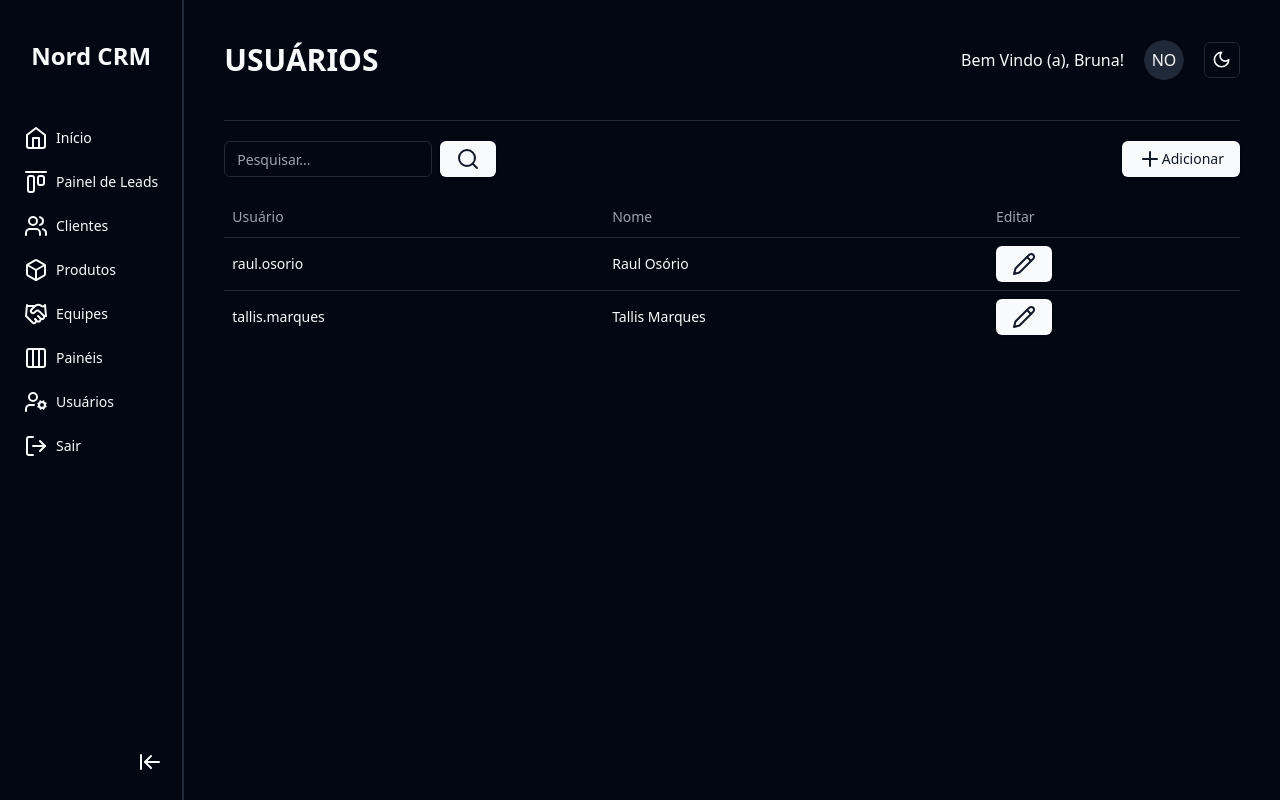
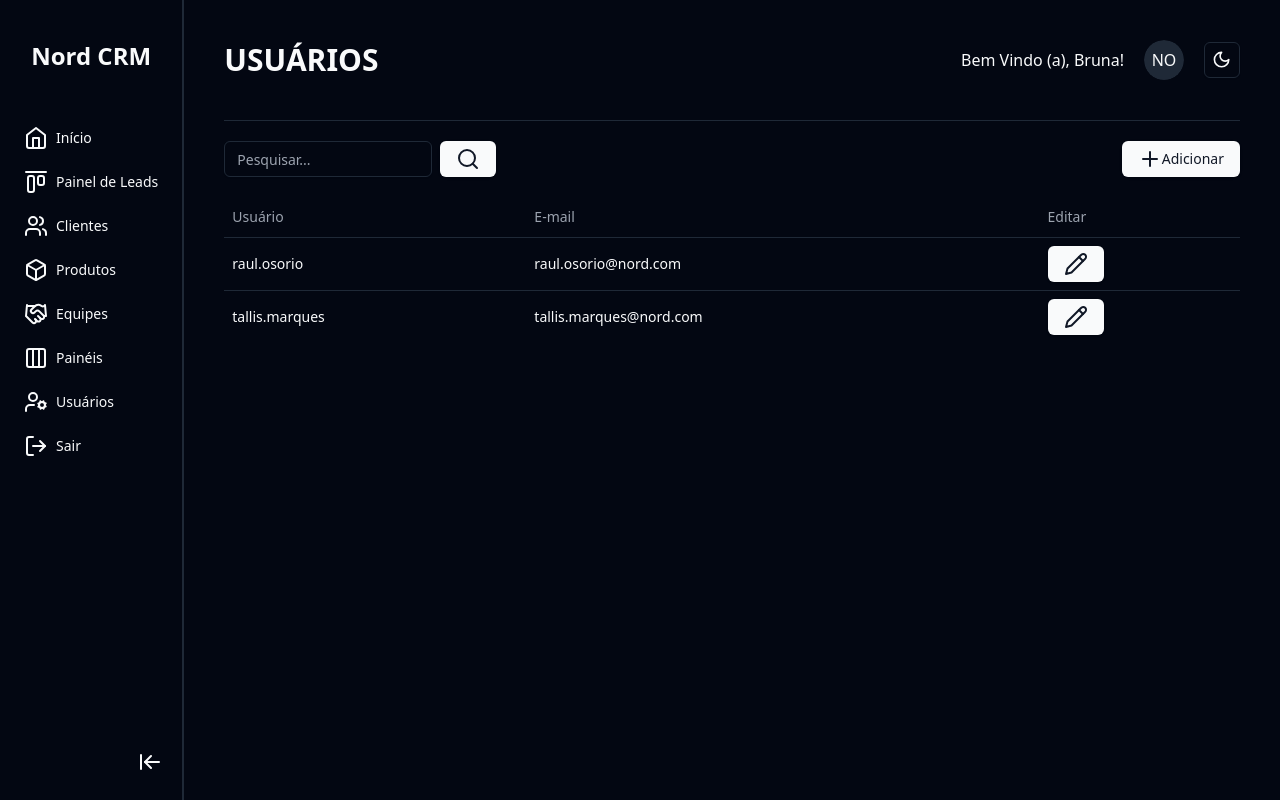
Before and after one commit to JA-Lourenco/NordCRM, a React (Vite) app: page /users in a window 1280 px wide. Built offline with nearby package versions, Linux system fonts and the light colour scheme.

Commit message:
style: adjust to modal lead form param and users table view

```diff
--- a/src/pages/LeadsPanel/index.tsx
+++ b/src/pages/LeadsPanel/index.tsx
@@ -1,3 +1,5 @@
+import { useState } from "react";
+
 import { Button } from "@/components/ui/button";
 import { ScrollArea } from "@/components/ui/scroll-area";
 
@@ -10,12 +12,6 @@ import {
 	SelectValue,
 } from "@/components/ui/select";
 import {
-	Dialog,
-	DialogContent,
-	DialogTitle,
-	DialogTrigger,
-} from "@/components/ui/dialog";
-import {
 	Card,
 	CardContent,
 	CardDescription,
@@ -26,7 +22,6 @@ import {
 import { ModalFormLead } from "@/components/ModalFormLead";
 
 import { ExternalLink, Plus, Smartphone, User } from "lucide-react";
-import { useState } from "react";
 
 export interface LeadProps {
 	id: string;
@@ -212,17 +207,11 @@ export function LeadsPanel() {
 	return (
 		<>
 			<section className="flex items-center gap-x-5">
-				<Dialog>
-					<DialogTrigger asChild>
-						<Button>
-							<Plus className="mr-2" /> Adicionar
-						</Button>
-					</DialogTrigger>
-
-					<DialogContent>
-						<DialogTitle>Nova Lead</DialogTitle>
-					</DialogContent>
-				</Dialog>
+				<ModalFormLead create>
+					<Button>
+						<Plus className="mr-2" /> Adicionar
+					</Button>
+				</ModalFormLead>
 
 				<PanelSelect />
 			</section>
--- a/src/pages/Users/index.tsx
+++ b/src/pages/Users/index.tsx
@@ -33,7 +33,7 @@ export function Users() {
 				<TableHeader>
 					<TableRow>
 						<TableHead>Usuário</TableHead>
-						<TableHead>Nome</TableHead>
+						<TableHead>E-mail</TableHead>
 						<TableHead>Editar</TableHead>
 					</TableRow>
 				</TableHeader>
@@ -41,7 +41,7 @@ export function Users() {
 				<TableBody>
 					<TableRow>
 						<TableCell>raul.osorio</TableCell>
-						<TableCell>Raul Osório</TableCell>
+						<TableCell>raul.osorio@nord.com</TableCell>
 						<TableCell>
 							<Button>
 								<Pencil />
@@ -51,7 +51,7 @@ export function Users() {
 
 					<TableRow>
 						<TableCell>tallis.marques</TableCell>
-						<TableCell>Tallis Marques</TableCell>
+						<TableCell>tallis.marques@nord.com</TableCell>
 						<TableCell>
 							<Button>
 								<Pencil />
```
